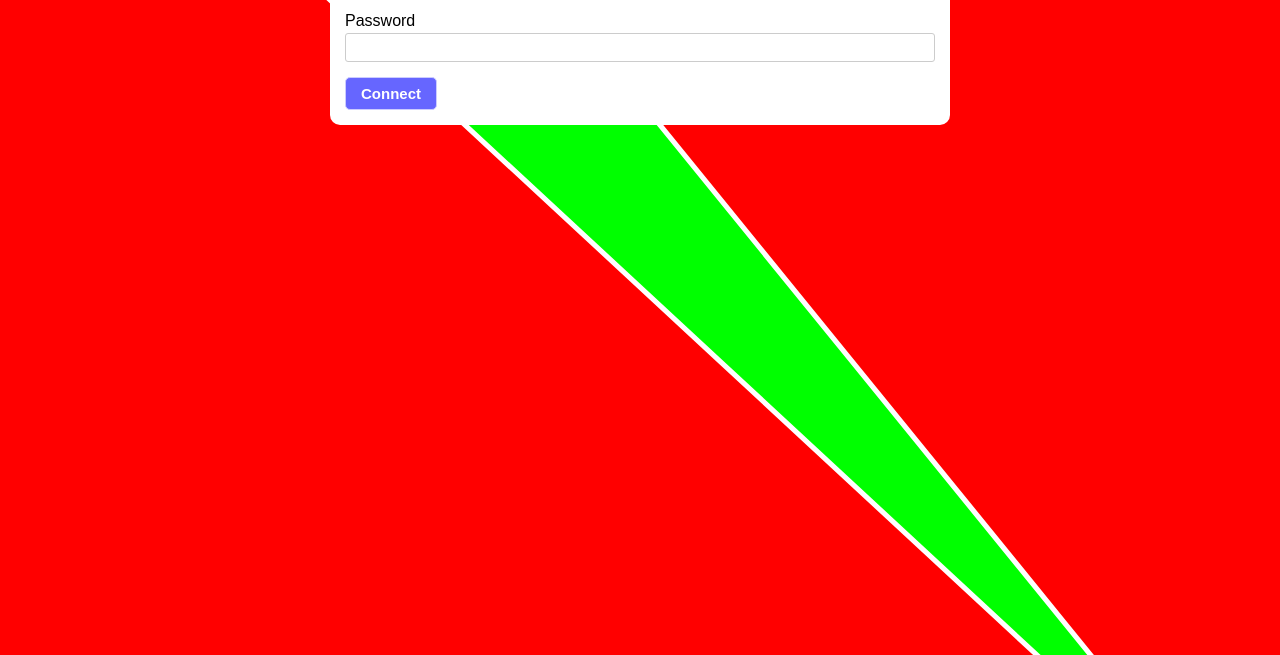
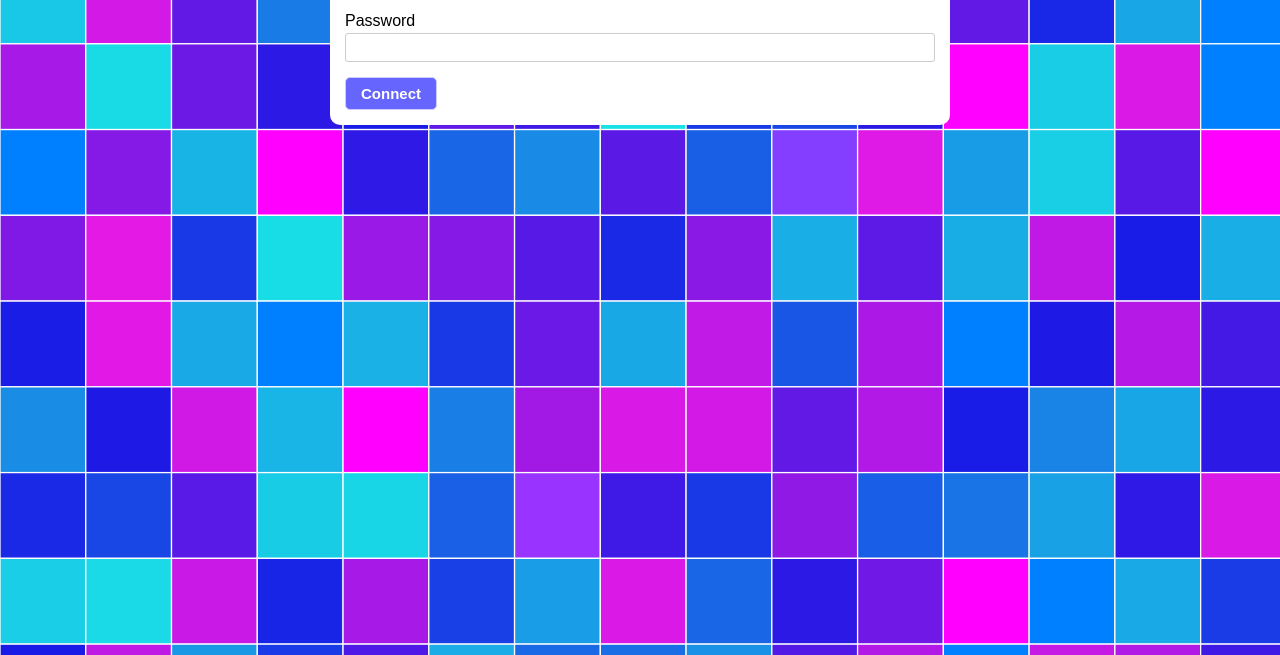
Before and after one commit to GeraldWodni/pluggy, a plain HTML site: page content/meshy.html in a window 1280 px wide. Shown: the part 145-800 px from the top of the page. Drawn offline with Linux system fonts and the light colour scheme; files that its build step writes are made by us from their sources.

Commit message:
random circles deactivated for now, placeholder polygons removed

```diff
--- a/content/meshy.html
+++ b/content/meshy.html
@@ -1,7 +1,7 @@
 <html>
     <head>
         <title>Meshy</title>
-        <link rel="stylesheet" href="/files/show/meshy.css"/>
+        <link rel="stylesheet" href="meshy.css"/>
     </head>
     <body>
         <div class="wrapper">
@@ -21,10 +21,7 @@
             </div>
         </div>
         <!-- contain:meet cover:slice -->
-        <svg id="bg" viewBox="0 0 1000 1000" preserveAspectRatio="xMidYMid slice">
-            <polygon points="200,10 980,970 160,210" class="tri" style="fill:lime" />
-            <polygon points="200,10 50,30 160,210" class="tri" style="fill:blue" />
-        </svg>
-        <script src="/files/show/meshy.js"></script>
+        <svg id="bg" viewBox="0 0 1000 1000" preserveAspectRatio="xMidYMid slice"/>
+        <script src="meshy.js"></script>
     </body>
 </html>
--- a/content/meshy.js
+++ b/content/meshy.js
@@ -54,5 +54,5 @@ window.addEventListener("load", function() {
             }
     }
 
-    if(Math.random() < 0.5) randomCircles(); else randomGrid(); }
+    if(Math.random() < 0.01) randomCircles(); else randomGrid(); }
 );
```
